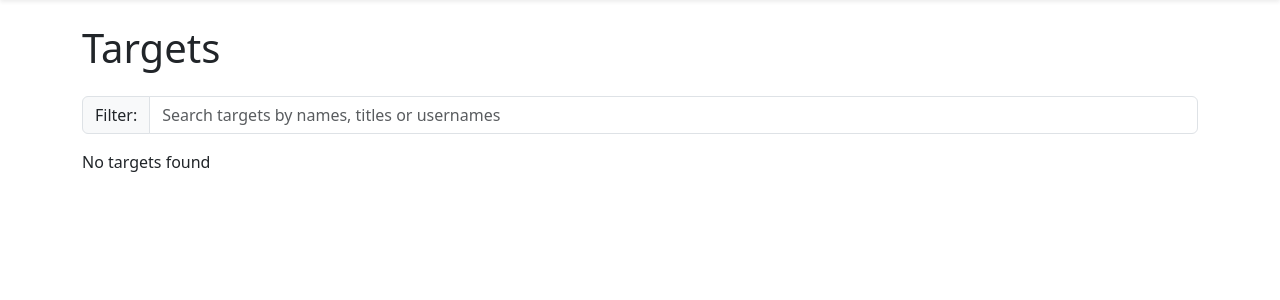
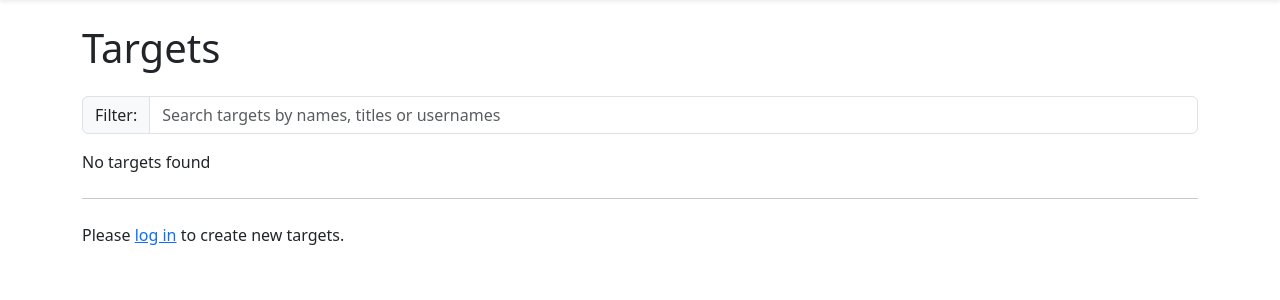
Before and after one commit to karpov-sv/lcserver, a Django app: page /targets/ in a window 1280 px wide. Shown: the part 48-348 px from the top of the page. Run offline with Django 4.2, Linux system fonts and the light colour scheme; data that the repository does not hold is empty; parts of the project's set-up code (start-up, migrations or seed data) failed here and were passed over; some libraries are stand-ins or nearby versions.

Commit message:
New target form on target list

```diff
--- a/lcserver/templates/targets.html
+++ b/lcserver/templates/targets.html
@@ -52,4 +52,21 @@
     No targets found
   {% endif %}
 
+  <!-- New Target Form at bottom -->
+  {% if user.is_authenticated %}
+    <hr class="my-4">
+    <h3>
+      Create New Target
+      <span class="span-help-popover float-end" title="Create new target">
+        <p>
+          You may create new target here. Upon creation, you will be redirected to the dedicated target page, where you may analyze it.
+        </p>
+      </span>
+    </h3>
+    {% crispy form_new_target %}
+  {% else %}
+    <hr class="my-4">
+    <p>Please <a href="{% url 'login' %}">log in</a> to create new targets.</p>
+  {% endif %}
+
 {% endblock %}
--- a/lcserver/views.py
+++ b/lcserver/views.py
@@ -435,15 +435,17 @@ def targets(request, id=None):
 
         all_forms = {}
 
-        all_forms['new_target'] = forms.TargetNewForm(request.POST or None)
-        all_forms['filter'] = forms.TargetsFilterForm(request.POST or None)
+        # Only pass POST data to the form that was actually submitted
+        form_type = request.POST.get('form_type') if request.method == 'POST' else None
+
+        all_forms['new_target'] = forms.TargetNewForm(request.POST if form_type == 'new_target' else None)
+        all_forms['filter'] = forms.TargetsFilterForm(request.POST if form_type == 'filter' else None)
 
         for name,form in all_forms.items():
             context['form_'+name] = form
 
         if request.method == 'POST':
-            # Handle forms
-            form_type = request.POST.get('form_type')
+            # Handle forms (form_type already extracted above)
             form = all_forms.get(form_type)
 
             if form and form.is_valid():
```
